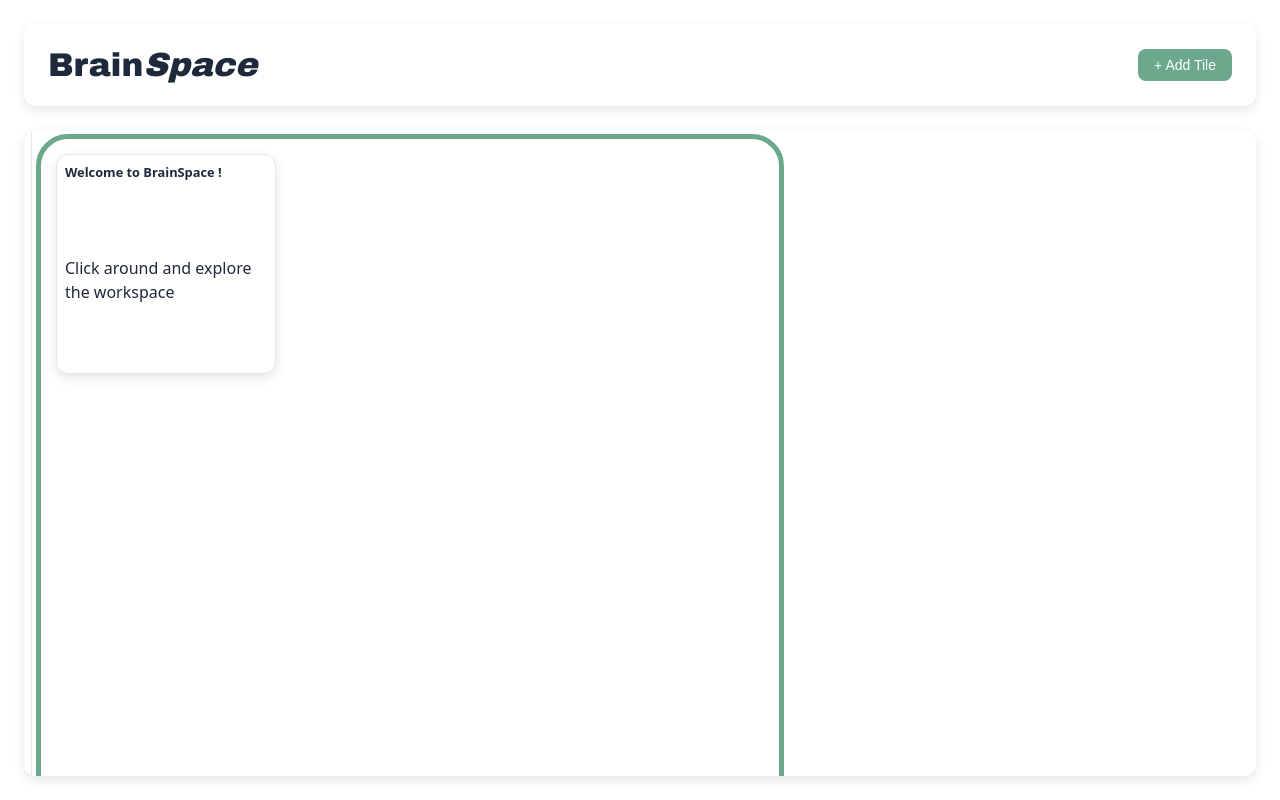
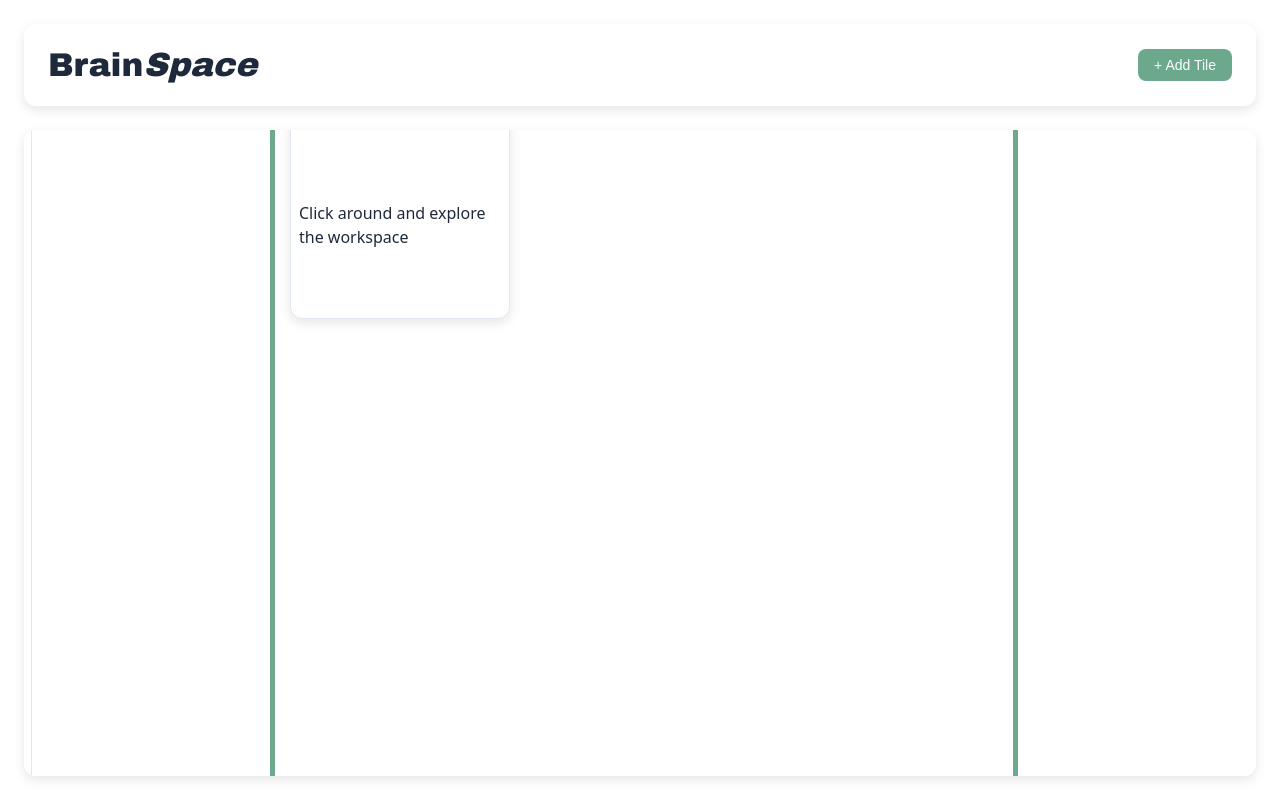
Before and after one commit to notnatedavis/BrainSpace, a React (Vite) app: page / in a window 1280 px wide. Built offline with nearby package versions, Linux system fonts and the light colour scheme.

Commit message:
updated project structure

```diff
--- /dev/null
+++ b/src/components/TileContainer/GridResizeHandles.jsx
@@ -0,0 +1,174 @@
+// src/components/TileContainer/GridResizeHandles.jsx
+
+// ----- Imports -----
+import React, { useContext, useState, useCallback, useRef } from 'react';
+import { TilesContext } from '../../context/TilesContext';
+
+// ----- Main -----
+const GridResizeHandles = ({ containerRef }) => {
+  const { gridRows, gridCols, resizeGrid } = useContext(TilesContext);
+  const [resizing, setResizing] = useState(false);
+  const [handleType, setHandleType] = useState(null); // 'n', 's', 'e', 'w', 'ne', 'nw', 'se', 'sw'
+  const startPos = useRef({ x: 0, y: 0 });
+  const startDims = useRef({ rows: gridRows, cols: gridCols });
+
+  const handleMouseDown = (type) => (e) => {
+    e.preventDefault();
+    e.stopPropagation();
+    setResizing(true);
+    setHandleType(type);
+    startPos.current = { x: e.clientX, y: e.clientY };
+    startDims.current = { rows: gridRows, cols: gridCols };
+  };
+
+  const handleMouseMove = useCallback((e) => {
+    if (!resizing) return;
+    if (!containerRef.current) return;
+
+    const deltaX = e.clientX - startPos.current.x;
+    const deltaY = e.clientY - startPos.current.y;
+    const rect = containerRef.current.getBoundingClientRect();
+    const cellWidth = rect.width / startDims.current.cols;
+    const cellHeight = rect.height / startDims.current.rows;
+
+    let deltaCols = 0;
+    let deltaRows = 0;
+
+    switch (handleType) {
+      case 'e': // right edge → increase/decrease columns
+        deltaCols = Math.round(deltaX / cellWidth);
+        break;
+      case 'w': // left edge
+        deltaCols = -Math.round(deltaX / cellWidth);
+        break;
+      case 's': // bottom edge
+        deltaRows = Math.round(deltaY / cellHeight);
+        break;
+      case 'n': // top edge
+        deltaRows = -Math.round(deltaY / cellHeight);
+        break;
+      case 'ne': // top-right corner
+        deltaRows = -Math.round(deltaY / cellHeight);
+        deltaCols = Math.round(deltaX / cellWidth);
+        break;
+      case 'nw': // top-left
+        deltaRows = -Math.round(deltaY / cellHeight);
+        deltaCols = -Math.round(deltaX / cellWidth);
+        break;
+      case 'se': // bottom-right
+        deltaRows = Math.round(deltaY / cellHeight);
+        deltaCols = Math.round(deltaX / cellWidth);
+        break;
+      case 'sw': // bottom-left
+        deltaRows = Math.round(deltaY / cellHeight);
+        deltaCols = -Math.round(deltaX / cellWidth);
+        break;
+      default:
+        break;
+    }
+
+    let newRows = Math.min(6, Math.max(3, startDims.current.rows + deltaRows));
+    let newCols = Math.min(6, Math.max(3, startDims.current.cols + deltaCols));
+
+    resizeGrid(newRows, newCols);
+  }, [resizing, handleType, containerRef, resizeGrid]);
+
+  const handleMouseUp = useCallback(() => {
+    setResizing(false);
+    setHandleType(null);
+  }, []);
+
+  React.useEffect(() => {
+    if (resizing) {
+      window.addEventListener('mousemove', handleMouseMove);
+      window.addEventListener('mouseup', handleMouseUp);
+      return () => {
+        window.removeEventListener('mousemove', handleMouseMove);
+        window.removeEventListener('mouseup', handleMouseUp);
+      };
+    }
+  }, [resizing, handleMouseMove, handleMouseUp]);
+
+  // Style for each handle: invisible but large enough to grab
+  const handleStyle = {
+    position: 'absolute',
+    background: 'transparent',
+    zIndex: 100,
+  };
+
+  // Corner handles: 16x16px squares at corners
+  const cornerSize = 16;
+  const edgeSize = 8;
+
+  return (
+    <>
+      {/* Top edge */}
+      <div
+        style={{
+          ...handleStyle,
+          top: -edgeSize / 2,
+          left: cornerSize,
+          right: cornerSize,
+          height: edgeSize,
+          cursor: 'ns-resize',
+        }}
+        onMouseDown={handleMouseDown('n')}
+      />
+      {/* Bottom edge */}
+      <div
+        style={{
+          ...handleStyle,
+          bottom: -edgeSize / 2,
+          left: cornerSize,
+          right: cornerSize,
+          height: edgeSize,
+          cursor: 'ns-resize',
+        }}
+        onMouseDown={handleMouseDown('s')}
+      />
+      {/* Left edge */}
+      <div
+        style={{
+          ...handleStyle,
+          left: -edgeSize / 2,
+          top: cornerSize,
+          bottom: cornerSize,
+          width: edgeSize,
+          cursor: 'ew-resize',
+        }}
+        onMouseDown={handleMouseDown('w')}
+      />
+      {/* Right edge */}
+      <div
+        style={{
+          ...handleStyle,
+          right: -edgeSize / 2,
+          top: cornerSize,
+          bottom: cornerSize,
+          width: edgeSize,
+          cursor: 'ew-resize',
+        }}
+        onMouseDown={handleMouseDown('e')}
+      />
+      {/* Corners */}
+      <div
+        style={{ ...handleStyle, top: -cornerSize / 2, left: -cornerSize / 2, width: cornerSize, height: cornerSize, cursor: 'nwse-resize' }}
+        onMouseDown={handleMouseDown('nw')}
+      />
+      <div
+        style={{ ...handleStyle, top: -cornerSize / 2, right: -cornerSize / 2, width: cornerSize, height: cornerSize, cursor: 'nesw-resize' }}
+        onMouseDown={handleMouseDown('ne')}
+      />
+      <div
+        style={{ ...handleStyle, bottom: -cornerSize / 2, left: -cornerSize / 2, width: cornerSize, height: cornerSize, cursor: 'nesw-resize' }}
+        onMouseDown={handleMouseDown('sw')}
+      />
+      <div
+        style={{ ...handleStyle, bottom: -cornerSize / 2, right: -cornerSize / 2, width: cornerSize, height: cornerSize, cursor: 'nwse-resize' }}
+        onMouseDown={handleMouseDown('se')}
+      />
+    </>
+  );
+};
+
+export default GridResizeHandles;
--- a/src/components/TileContainer/TileContainer.jsx
+++ b/src/components/TileContainer/TileContainer.jsx
@@ -6,19 +6,27 @@ import Tile from '../Tile/Tile';
 import { useDragDrop } from '../../hooks/useDragDrop';
 import { TilesContext } from '../../context/TilesContext';
 import { hslToString } from '../../utils/colorUtils';
+import GridResizeHandles from './GridResizeHandles';
 import './TileContainer.css';
 
 // ----- Main -----
 const TileContainer = () => {
-  const { tiles, gridSize, moveTile, removeTile, accentColor } = useContext(TilesContext);
+  const { tiles, gridRows, gridCols, moveTile, removeTile, accentColor } = useContext(TilesContext);
+  // guard : if tiles is not an array, render nothing (prevents .map error)
+  if (!Array.isArray(tiles)) {
+    console.error('TileContainer: tiles is not an array', tiles);
+    return null;
+  }
+
   const containerRef = useRef(null);
+
   const {
     draggedId,
     targetCell,
     startDrag,
     updateDrag,
     endDrag,
-  } = useDragDrop(containerRef, gridSize, moveTile);
+  } = useDragDrop(containerRef, gridRows, gridCols, moveTile);
 
   useEffect(() => {
     if (draggedId !== null) {
@@ -41,22 +49,20 @@ const TileContainer = () => {
 
   // ----- Dynamic tile sizing & centering (locked ratio) -----
   const baseSize = 220;
-  const scale = 1 - (gridSize - 3) * 0.1;
+  const scaleRows = 1 - (gridRows - 3) * 0.1;
+  const scaleCols = 1 - (gridCols - 3) * 0.1;
+  const scale = Math.min(scaleRows, scaleCols); // keep tiles square and consistent
   const tileSize = Math.round(baseSize * scale);
-  const gap = 24; // must match --space-lg (1.5rem = 24px) – keep in sync with CSS variable
-
-  // ----- Visual border outline dependent on grid size -----
-  const outlineWidth = `${Math.max(1, (gridSize - 2) * 2)}px`;
+  const gap = 24; // must match --space-lg
 
   const gridStyle = {
     display: 'inline-grid',
-    gridTemplateColumns: `repeat(${gridSize}, ${tileSize}px)`,
-    gridTemplateRows: `repeat(${gridSize}, ${tileSize}px)`,
+    gridTemplateColumns: `repeat(${gridCols}, ${tileSize}px)`,
+    gridTemplateRows: `repeat(${gridRows}, ${tileSize}px)`,
     gap: 'var(--space-lg)',
-    justifyContent: 'center',
     overflow: 'visible',
     '--tile-scale': scale,
-    '--grid-outline-width': outlineWidth,
+    position: 'relative',
   };
 
   // ----- Compute style for the drop‑target indicator (pixel‑perfect alignment) -----
@@ -65,10 +71,9 @@ const TileContainer = () => {
     const left = targetCell.col * (tileSize + gap);
     const top = targetCell.row * (tileSize + gap);
 
-    // Use the accent color (HSL object) to create the indicator colours
     const accentColorStr = hslToString(accentColor);
-    const accentShadow = `0 0 0 2px ${accentColorStr}33`; // 20% opacity
-    const accentBg = `${accentColorStr}0D`;                // ~5% opacity
+    const accentShadow = `0 0 0 2px ${accentColorStr}33`;
+    const accentBg = `${accentColorStr}0D`;
 
     targetIndicatorStyle = {
       position: 'absolute',
@@ -86,12 +91,8 @@ const TileContainer = () => {
   }
 
   return (
-    <div
-      ref={containerRef}
-      className="tile-container"
-      style={gridStyle}
-    >
-      {/* ---- Tile grid (painted first) ---- */}
+    <div style={{ position: 'relative', display: 'inline-block' }}>
+      <div ref={containerRef} className="tile-container" style={gridStyle}>
         {tiles.map((tile) => {
           const isDragging = draggedId === tile.id;
           return (
@@ -102,15 +103,16 @@ const TileContainer = () => {
               onDragStart={() => handleDragStart(tile.id)}
               isDragging={isDragging}
               containerRef={containerRef}
-            gridSize={gridSize}
+              gridRows={gridRows}
+              gridCols={gridCols}
             />
           );
         })}
-
-      {/* ---- Drop target indicator (floats on top, does NOT affect grid layout) ---- */}
         {targetIndicatorStyle && (
           <div className="drop-target-indicator" style={targetIndicatorStyle} />
         )}
+      </div>
+      <GridResizeHandles containerRef={containerRef} />
     </div>
   );
 };
--- a/src/context/TilesContext.jsx
+++ b/src/context/TilesContext.jsx
@@ -6,10 +6,8 @@ import tileTypes from '../components/tileTypes';
 import DefaultLandingPage from '../data/DefaultLandingPage';
 export const TilesContext = createContext();
 
-const INITIAL_GRID_SIZE = DefaultLandingPage.gridSize;
-
 // Helper: check if a cell (row, col) is occupied by any tile in given tiles array
-const isCellOccupied = (tiles, row, col) => {
+const isCellOccupied = (tiles, rows, cols, row, col) => {
   for (const tile of tiles) {
     const r = tile.row;
     const c = tile.col;
@@ -22,7 +20,7 @@ const isCellOccupied = (tiles, row, col) => {
 };
 
 // Helper: check if a rectangular area is free (excluding a tile with given excludeId)
-const isAreaFree = (tiles, row, col, size, excludeId = null) => {
+const isAreaFree = (tiles, rows, cols, row, col, size, excludeId = null) => {
   for (let r = row; r < row + size; r++) {
     for (let c = col; c < col + size; c++) {
       if (excludeId) {
@@ -35,14 +33,14 @@ const isAreaFree = (tiles, row, col, size, excludeId = null) => {
           }
         }
       } else {
-        if (isCellOccupied(tiles, r, c)) return false;
+        if (isCellOccupied(tiles, rows, cols, r, c)) return false;
       }
     }
   }
   return true;
 };
 
-// ----- Persistence helpers -----
+// ----- Persistence helpers (unchanged) -----
 const PROFILES_STORAGE_KEY = 'brainspace_profiles';
 
 const loadProfilesFromStorage = () => {
@@ -68,8 +66,13 @@ const saveProfilesToStorage = (profiles) => {
 
 // ----- Main -----
 export const TilesProvider = ({ children }) => {
-  // Initialise from DefaultLandingPage
-  const [gridSize, setGridSize] = useState(DefaultLandingPage.gridSize);
+  const initialTiles = Array.isArray(DefaultLandingPage.tiles)
+    ? DefaultLandingPage.tiles
+    : [];
+
+  // Initialise from DefaultLandingPage (migrate if needed)
+  const [gridRows, setGridRows] = useState(DefaultLandingPage.gridRows || DefaultLandingPage.gridSize || 3);
+  const [gridCols, setGridCols] = useState(DefaultLandingPage.gridCols || DefaultLandingPage.gridSize || 3);
   const [tiles, setTiles] = useState(DefaultLandingPage.tiles);
   const [editingTileId, setEditingTileId] = useState(null);
   const [bgColor, setBgColor] = useState(DefaultLandingPage.bgColor);
@@ -77,14 +80,14 @@ export const TilesProvider = ({ children }) => {
 
   // LocalStorage‑based profiles
   const [profiles, setProfiles] = useState(loadProfilesFromStorage);
-  const [activeProfileId, setActiveProfileId] = useState(null); // null = landing page
+  const [activeProfileId, setActiveProfileId] = useState(null);
 
   // Persist profiles to localStorage
   useEffect(() => {
     saveProfilesToStorage(profiles);
   }, [profiles]);
 
-  // ----- Tile actions (with row/col and size) -----
+  // ----- Tile actions (with rows and cols) -----
   const addTile = useCallback((type = 'note') => {
     const typeDef = tileTypes[type];
     if (!typeDef) {
@@ -95,9 +98,9 @@ export const TilesProvider = ({ children }) => {
     const newTileId = Date.now();
 
     setTiles(prev => {
-      for (let row = 0; row < gridSize; row++) {
-        for (let col = 0; col < gridSize; col++) {
-          if (!isCellOccupied(prev, row, col)) {
+      for (let row = 0; row < gridRows; row++) {
+        for (let col = 0; col < gridCols; col++) {
+          if (!isCellOccupied(prev, gridRows, gridCols, row, col)) {
             return [...prev, {
               id: newTileId,
               type,
@@ -111,13 +114,12 @@ export const TilesProvider = ({ children }) => {
       }
       return prev; // no space
     });
-  }, [gridSize]);
+  }, [gridRows, gridCols]);
 
   const removeTile = useCallback((id) => {
     setTiles(prev => prev.filter(tile => tile.id !== id));
   }, []);
 
-  // Move a tile to (targetRow, targetCol). If target cell is occupied by another 1×1 tile, swap them
   const moveTile = useCallback((id, targetRow, targetCol) => {
     setTiles(prev => {
       const draggedTile = prev.find(t => t.id === id);
@@ -145,28 +147,25 @@ export const TilesProvider = ({ children }) => {
         return prev;
       }
 
-      if (!isAreaFree(prev, targetRow, targetCol, size, id)) return prev;
+      if (!isAreaFree(prev, gridRows, gridCols, targetRow, targetCol, size, id)) return prev;
 
       return prev.map(tile =>
         tile.id === id ? { ...tile, row: targetRow, col: targetCol } : tile
       );
     });
-  }, []);
+  }, [gridRows, gridCols]);
 
-  // Resize tile to new row, col, size after checking bounds and free area
   const resizeTile = useCallback((id, newRow, newCol, newSize) => {
     setTiles(prev => {
       const tile = prev.find(t => t.id === id);
       if (!tile) return prev;
       const size = newSize || 1;
 
-      // out of grid bounds
-      if (newRow < 0 || newCol < 0 || newRow + size > gridSize || newCol + size > gridSize) {
+      if (newRow < 0 || newCol < 0 || newRow + size > gridRows || newCol + size > gridCols) {
         return prev;
       }
 
-      // check that the target area is free (excluding the tile itself)
-      if (!isAreaFree(prev, newRow, newCol, size, id)) return prev;
+      if (!isAreaFree(prev, gridRows, gridCols, newRow, newCol, size, id)) return prev;
 
       return prev.map(t =>
         t.id === id
@@ -174,7 +173,7 @@ export const TilesProvider = ({ children }) => {
           : t
       );
     });
-  }, [gridSize]);
+  }, [gridRows, gridCols]);
 
   const updateTile = useCallback((id, newData) => {
     setTiles(prev =>
@@ -184,22 +183,23 @@ export const TilesProvider = ({ children }) => {
     );
   }, []);
 
-  // grid resizing – filters tiles would be out of bounds
-  const resizeGrid = useCallback((newSize) => {
-    setGridSize(newSize);
+  const resizeGrid = useCallback((newRows, newCols) => {
+    setGridRows(newRows);
+    setGridCols(newCols);
     setTiles(prev => prev.filter(tile => {
       const s = tile.size || 1;
-      return tile.row + s <= newSize && tile.col + s <= newSize;
+      return tile.row + s <= newRows && tile.col + s <= newCols;
     }));
   }, []);
 
-  // ----- Profile helpers -----
+  // ----- Profile helpers (update to handle rows/cols) -----
   const createSnapshot = useCallback(() => ({
     tiles,
-    gridSize,
+    gridRows,
+    gridCols,
     bgColor,
     accentColor,
-  }), [tiles, gridSize, bgColor, accentColor]);
+  }), [tiles, gridRows, gridCols, bgColor, accentColor]);
 
   const copyCurrentProfile = useCallback(() => {
     const name = window.prompt('Profile name:', 'Copy of current');
@@ -209,7 +209,8 @@ export const TilesProvider = ({ children }) => {
       id: Date.now(),
       name: name.trim(),
       tiles: snapshot.tiles,
-      gridSize: snapshot.gridSize,
+      gridRows: snapshot.gridRows,
+      gridCols: snapshot.gridCols,
       bgColor: snapshot.bgColor,
       accentColor: snapshot.accentColor,
       createdAt: Date.now(),
@@ -224,14 +225,22 @@ export const TilesProvider = ({ children }) => {
       return;
     }
     setTiles(profile.tiles);
-    setGridSize(profile.gridSize);
+    // Handle legacy gridSize vs new rows/cols
+    if (profile.gridRows !== undefined && profile.gridCols !== undefined) {
+      setGridRows(profile.gridRows);
+      setGridCols(profile.gridCols);
+    } else if (profile.gridSize !== undefined) {
+      setGridRows(profile.gridSize);
+      setGridCols(profile.gridSize);
+    } else {
+      setGridRows(3);
+      setGridCols(3);
+    }
 
-    // Handle new HSL format and legacy bgHue/accentHue
     if (profile.bgColor && profile.accentColor) {
       setBgColor(profile.bgColor);
       setAccentColor(profile.accentColor);
     } else if (profile.bgHue !== undefined && profile.accentHue !== undefined) {
-      // Convert old single‑hue values to HSL
       const oldBgHue = profile.bgHue;
       const oldAccentHue = profile.accentHue;
       setBgColor(
@@ -245,7 +254,6 @@ export const TilesProvider = ({ children }) => {
         : { h: oldAccentHue, s: 100, l: 50 }
       );
     } else {
-      // Fallback to defaults
       setBgColor(DefaultLandingPage.bgColor);
       setAccentColor(DefaultLandingPage.accentColor);
     }
@@ -268,7 +276,8 @@ export const TilesProvider = ({ children }) => {
       id: 'exported',
       name: profileName.trim(),
       tiles: snapshot.tiles,
-      gridSize: snapshot.gridSize,
+      gridRows: snapshot.gridRows,
+      gridCols: snapshot.gridCols,
       bgColor: snapshot.bgColor,
       accentColor: snapshot.accentColor,
     };
@@ -320,7 +329,8 @@ export default profile;
 
   const value = {
     tiles,
-    gridSize,
+    gridRows,
+    gridCols,
     addTile,
     removeTile,
     moveTile,
--- a/src/data/DefaultLandingPage.js
+++ b/src/data/DefaultLandingPage.js
@@ -1,30 +1,32 @@
-//   src/data/DefaultLandingPage.js
-//   Default landing page profile – loaded when no user profile is active
+// src/data/DefaultLandingPage.js
+// Default landing page profile – loaded when no user profile is active
 
 const profile = {
-  "id": "exported",
-  "name": "DefaultLandingPage",
-  "tiles": [
+  id: "exported",
+  name: "DefaultLandingPage",
+  tiles: [
     {
-      "id": 1,
-      "type": "info",
-      "row": 0,
-      "col": 0,
-      "size": 1,
-      "title": "Welcome to BrainSpace !",
-      "content": "Click around and explore the workspace"
+      id: 1,
+      type: "info",
+      row: 0,
+      col: 0,
+      size: 1,
+      title: "Welcome to BrainSpace !",
+      content: "Click around and explore the workspace"
     }
   ],
-  "gridSize": 3,
-  "bgColor": {
-    "h": 0,
-    "s": 0,
-    "l": 100
+  gridRows: 3,
+  gridCols: 3,
+  bgColor: {
+    h: 0,
+    s: 0,
+    l: 100
   },
-  "accentColor": {
-    "h": 152,
-    "s": 26,
-    "l": 54
+  accentColor: {
+    h: 152,
+    s: 26,
+    l: 54
   }
 };
+
 export default profile;
--- a/src/hooks/useDragDrop.js
+++ b/src/hooks/useDragDrop.js
@@ -4,9 +4,9 @@
 import { useState, useCallback } from 'react';
 
 // ----- Main -----
-export const useDragDrop = (containerRef, gridSize, onMoveTile) => {
+export const useDragDrop = (containerRef, gridRows, gridCols, onMoveTile) => {
   const [draggedId, setDraggedId] = useState(null);
-  const [targetCell, setTargetCell] = useState(null); // { row, col } | null
+  const [targetCell, setTargetCell] = useState(null);
 
   const startDrag = useCallback((tileId) => {
     setDraggedId(tileId);
@@ -15,18 +15,18 @@ export const useDragDrop = (containerRef, gridSize, onMoveTile) => {
   const updateDrag = useCallback((clientX, clientY) => {
     if (draggedId === null || !containerRef.current) return;
     const rect = containerRef.current.getBoundingClientRect();
-    const cellWidth = rect.width / gridSize;
-    const cellHeight = rect.height / gridSize;
+    const cellWidth = rect.width / gridCols;
+    const cellHeight = rect.height / gridRows;
 
     const col = Math.floor((clientX - rect.left) / cellWidth);
     const row = Math.floor((clientY - rect.top) / cellHeight);
 
-    if (col >= 0 && col < gridSize && row >= 0 && row < gridSize) {
+    if (col >= 0 && col < gridCols && row >= 0 && row < gridRows) {
       setTargetCell({ row, col });
     } else {
       setTargetCell(null);
     }
-  }, [draggedId, containerRef, gridSize]);
+  }, [draggedId, containerRef, gridRows, gridCols]);
 
   const endDrag = useCallback(() => {
     if (draggedId !== null && targetCell !== null) {
@@ -36,11 +36,5 @@ export const useDragDrop = (containerRef, gridSize, onMoveTile) => {
     setTargetCell(null);
   }, [draggedId, targetCell, onMoveTile]);
 
-  return {
-    draggedId,
-    targetCell,
-    startDrag,
-    updateDrag,
-    endDrag,
-  };
+  return { draggedId, targetCell, startDrag, updateDrag, endDrag };
 };
--- a/src/pages/Dashboard/Dashboard.css
+++ b/src/pages/Dashboard/Dashboard.css
@@ -25,4 +25,7 @@
   padding: var(--space-lg);
   overflow-y: auto;
   background-color: var(--color-background);
+  display: flex;
+  justify-content: center;
+  align-items: center;
 }
```
Also changed, not shown: src/components/Sidebar/Sidebar.jsx (+32 -9 lines), src/components/Tile/Tile.jsx (+7 -8 lines). Lines whose indentation alone changed are shown as unchanged.
